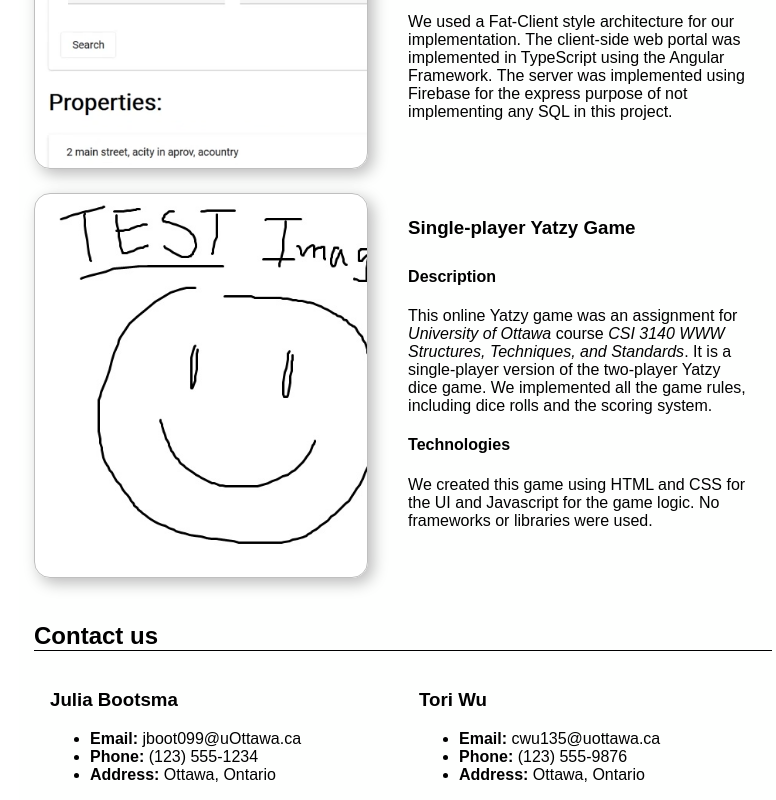
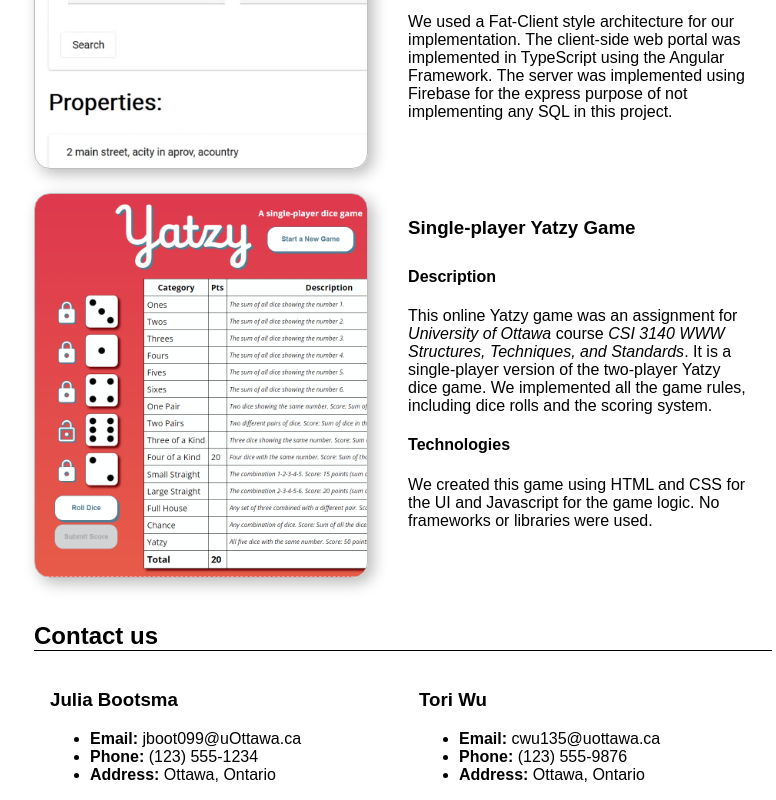
Before and after one commit to jayboots/portfolio, a plain HTML site: page public/index.html in a window 1280 px wide. Shown: the part 2833-3633 px from the top of the page, without its empty margins (237-1013 px from the left). Drawn offline with Linux system fonts and the light colour scheme.

Commit message:
feat(Yatzy): add project 4/yatzy thumbnail image

```diff
--- a/public/static/css/styles.css
+++ b/public/static/css/styles.css
@@ -88,7 +88,7 @@ div.project-card-img-container{
 
 #p4{
     background-position: left top;
-    background-image: url("../media/placeholder/testimage.jpg");
+    background-image: url("../media/images/p4_yatzy_thumb.png");
 }
 
 div.project-card-container{
```
Also changed, not shown: public/static/media/images/p4_yatzy_thumb.png (added).
